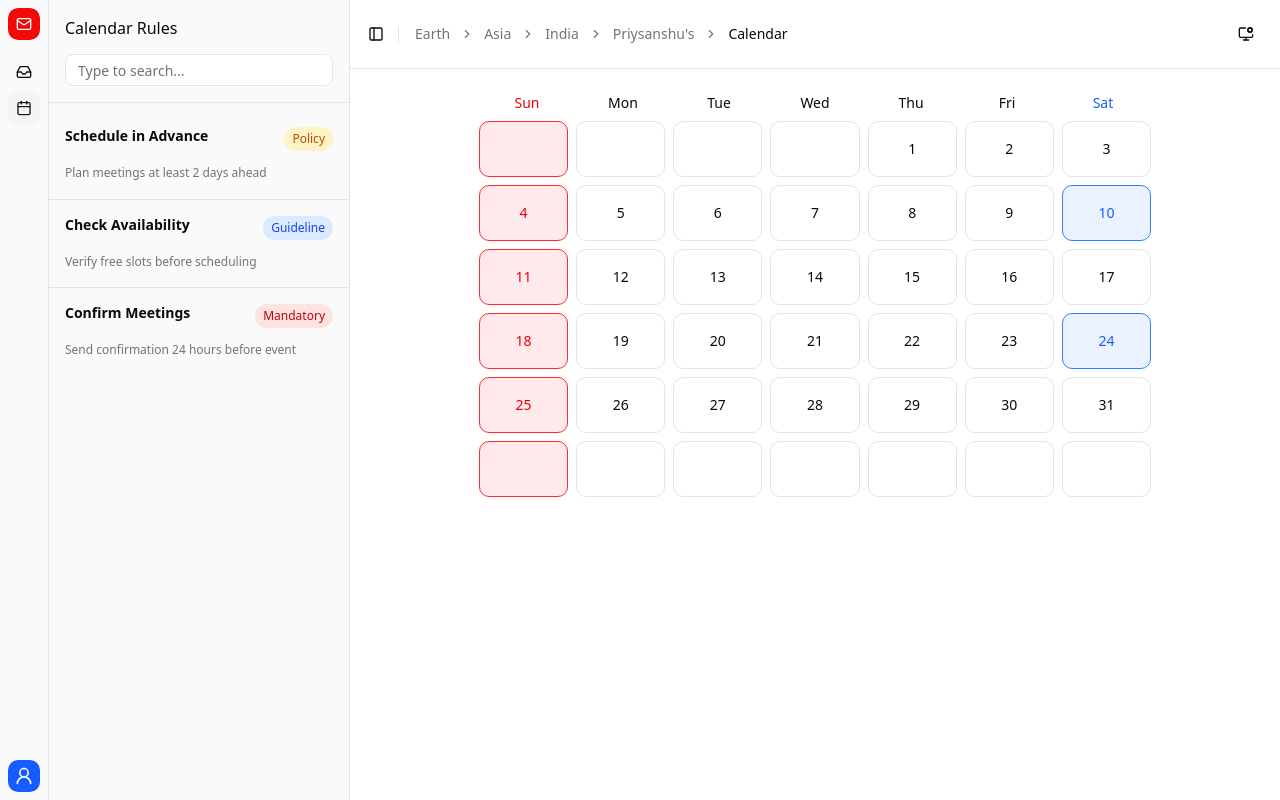
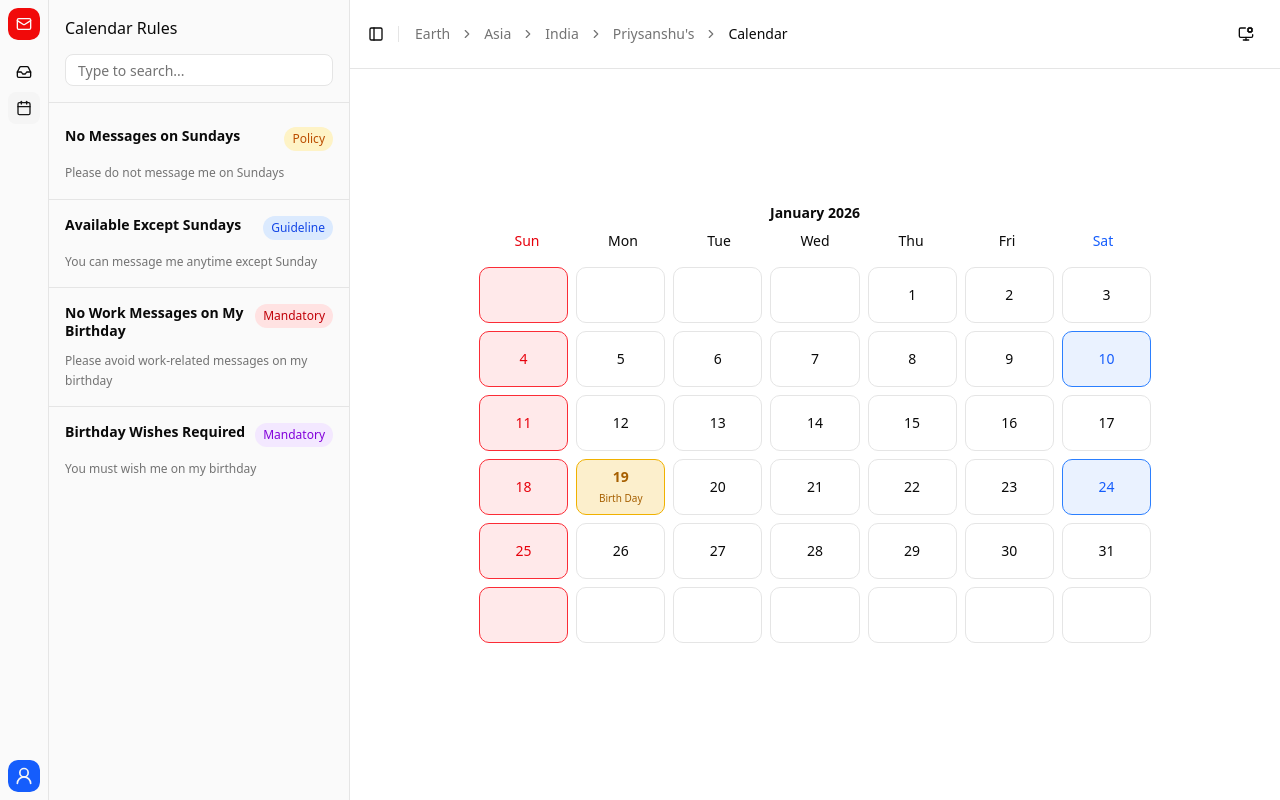
Before and after one commit to nsgpriyanshu/nsmail, a Next.js app: page /calendar in a window 1280 px wide. Built offline with nearby package versions, Linux system fonts and the light colour scheme.

Commit message:
fix: small bugs

```diff
--- a/app/calendar/page.tsx
+++ b/app/calendar/page.tsx
@@ -1,6 +1,7 @@
-import { AppSidebar } from '@/components/app-sidebar'
+'use client'
+
+import { AppSidebar, CALENDAR_RULES } from '@/components/app-sidebar'
 import { CalendarView } from '@/components/calendar/calendar-view'
-
 import { ModeToggle } from '@/components/global/theme-toggel'
 import {
   Breadcrumb,
@@ -12,19 +13,17 @@ import {
 } from '@/components/ui/breadcrumb'
 import { Separator } from '@/components/ui/separator'
 import { SidebarInset, SidebarProvider, SidebarTrigger } from '@/components/ui/sidebar'
+import { RulesList } from '@/components/global/rule-list'
 
 export default function CalendarPage() {
   return (
     <SidebarProvider
-      style={
-        {
-          '--sidebar-width': '350px',
-        } as React.CSSProperties
-      }
+      style={{ '--sidebar-width': '350px' } as React.CSSProperties}
     >
       <AppSidebar />
 
       <SidebarInset>
+        {/* Header */}
         <header className="bg-background sticky top-0 flex items-center justify-between border-b p-4">
           <div className="flex items-center gap-2">
             <SidebarTrigger className="-ml-1" />
@@ -62,9 +61,16 @@ export default function CalendarPage() {
           <ModeToggle />
         </header>
 
-        <div className="flex flex-1 justify-center p-6">
-          <div className="w-full max-w-2xl">
+        {/* Main content */}
+        <div className="flex flex-1 flex-col items-center justify-center p-6">
+          <div className="w-full max-w-2xl space-y-6">
+            {/* Calendar view */}
             <CalendarView year={2026} month={0} />
+
+            {/* Rules below calendar on mobile only */}
+            <div className="md:hidden">
+              <RulesList rules={CALENDAR_RULES} title="Rules & Guidelines" />
+            </div>
           </div>
         </div>
       </SidebarInset>
--- a/components/app-sidebar/index.tsx
+++ b/components/app-sidebar/index.tsx
@@ -1,12 +1,11 @@
 'use client'
 
 import * as React from 'react'
-import { ArchiveX, Command, File, Inbox, Send, Trash2, Calendar, Mail } from 'lucide-react'
+import { Inbox, Calendar, Mail } from 'lucide-react'
 import { usePathname, useRouter } from 'next/navigation'
 import { cn } from '@/lib/utils'
 
 import { NavUser } from '@/components/app-sidebar/nav-user'
-import { Label } from '@/components/ui/label'
 import {
   Sidebar,
   SidebarContent,
@@ -20,47 +19,73 @@ import {
   SidebarMenuItem,
   useSidebar,
 } from '@/components/ui/sidebar'
-import { Switch } from '@/components/ui/switch'
 
 const INBOX_RULES = [
   {
     title: 'One Message Only',
-    description: 'Keep conversations focused with single messages',
+    description: 'Keep conversations focused with a single message',
     type: 'Policy',
-    color: 'bg-amber-100 text-amber-700',
+    color:
+      'bg-amber-100 text-amber-700 dark:bg-amber-900/40 dark:text-amber-300',
+  },
+  {
+    title: 'Clear & Relevant',
+    description: 'Ask clearly so we can help faster',
+    type: 'Guideline',
+    color:
+      'bg-blue-100 text-blue-700 dark:bg-blue-900/40 dark:text-blue-300',
   },
   {
     title: 'Response Time',
-    description: 'Aim to respond within 24 hours',
+    description: 'Expect replies within 24 hours',
     type: 'Guideline',
-    color: 'bg-blue-100 text-blue-700',
+    color:
+      'bg-sky-100 text-sky-700 dark:bg-sky-900/40 dark:text-sky-300',
   },
   {
     title: 'Maintain Respect',
-    description: 'Always be professional and courteous',
+    description: 'Be professional and courteous',
     type: 'Mandatory',
-    color: 'bg-red-100 text-red-700',
+    color:
+      'bg-red-100 text-red-700 dark:bg-red-900/40 dark:text-red-300',
+  },
+  {
+    title: 'Follow Instructions',
+    description: 'Read and follow given steps carefully',
+    type: 'Mandatory',
+    color:
+      'bg-purple-100 text-purple-700 dark:bg-purple-900/40 dark:text-purple-300',
   },
 ]
 
 const CALENDAR_RULES = [
   {
-    title: 'Schedule in Advance',
-    description: 'Plan meetings at least 2 days ahead',
+    title: 'No Messages on Sundays',
+    description: 'Please do not message me on Sundays',
     type: 'Policy',
-    color: 'bg-amber-100 text-amber-700',
+    color:
+      'bg-amber-100 text-amber-700 dark:bg-amber-900/40 dark:text-amber-300',
   },
   {
-    title: 'Check Availability',
-    description: 'Verify free slots before scheduling',
+    title: 'Available Except Sundays',
+    description: 'You can message me anytime except Sunday',
     type: 'Guideline',
-    color: 'bg-blue-100 text-blue-700',
+    color:
+      'bg-blue-100 text-blue-700 dark:bg-blue-900/40 dark:text-blue-300',
   },
   {
-    title: 'Confirm Meetings',
-    description: 'Send confirmation 24 hours before event',
+    title: 'No Work Messages on My Birthday',
+    description: 'Please avoid work-related messages on my birthday',
     type: 'Mandatory',
-    color: 'bg-red-100 text-red-700',
+    color:
+      'bg-red-100 text-red-700 dark:bg-red-900/40 dark:text-red-300',
+  },
+  {
+    title: 'Birthday Wishes Required',
+    description: 'You must wish me on my birthday',
+    type: 'Mandatory',
+    color:
+      'bg-purple-100 text-purple-700 dark:bg-purple-900/40 dark:text-purple-300',
   },
 ]
 
@@ -200,3 +225,5 @@ export function AppSidebar({ ...props }: React.ComponentProps<typeof Sidebar>) {
     </Sidebar>
   )
 }
+
+export { INBOX_RULES, CALENDAR_RULES }
--- a/components/calendar/calendar-view.tsx
+++ b/components/calendar/calendar-view.tsx
@@ -3,6 +3,10 @@
 import { cn } from '@/lib/utils'
 
 const DAYS = ['Sun', 'Mon', 'Tue', 'Wed', 'Thu', 'Fri', 'Sat']
+const MONTHS = [
+  'January','February','March','April','May','June',
+  'July','August','September','October','November','December',
+]
 
 export function CalendarView({
   year,
@@ -13,14 +17,43 @@ export function CalendarView({
   month: number
   fullHeight?: boolean
 }) {
+  const today = new Date()
+  const currentDate = today.getDate()
+  const currentMonth = today.getMonth()
+  const currentYear = today.getFullYear()
+
   const firstDay = new Date(year, month, 1).getDay()
   const totalDays = new Date(year, month + 1, 0).getDate()
 
   let day = 1
   let saturdayCount = 0
 
+  // ───── Events inside the same file
+  const EVENTS = [
+    {
+      date: `${year}-07-19`,
+      title: 'Birth Day',
+      description: 'Today is my birthday!',
+      color: 'text-yellow-700 dark:text-yellow-300',
+    },
+  ]
+
+  // ───── Map events by day for easy lookup
+  const eventsMap: Record<number, typeof EVENTS> = {}
+  EVENTS.forEach(ev => {
+    const dayNum = Number(ev.date.split('-')[2])
+    if (!eventsMap[dayNum]) eventsMap[dayNum] = []
+    eventsMap[dayNum].push(ev)
+  })
+
   return (
-    <div className={cn('grid grid-rows-[auto_1fr]', fullHeight && 'h-full')}>
+    <div className={cn('grid grid-rows-[auto_1fr] gap-2', fullHeight && 'h-full')}>
+      {/* Month & Year */}
+      <div className="text-center text-sm font-semibold">
+        {MONTHS[month]} {year}
+      </div>
+
+      {/* Weekdays */}
       <div className="grid grid-cols-7 text-center text-sm font-medium">
         {DAYS.map(d => (
           <div
@@ -32,28 +65,49 @@ export function CalendarView({
         ))}
       </div>
 
+      {/* Dates */}
       <div className="grid grid-cols-7 gap-2 pt-2">
         {Array.from({ length: 42 }).map((_, i) => {
           const valid = i >= firstDay && day <= totalDays
+          const date = valid ? day++ : null
 
-          const date = valid ? day++ : null
           const isSunday = i % 7 === 0
           const isSaturday = i % 7 === 6
+          if (isSaturday && date) saturdayCount++
+          const specialSat = isSaturday && (saturdayCount === 2 || saturdayCount === 4)
+          const isToday = date === currentDate && month === currentMonth && year === currentYear
 
-          if (isSaturday && date) saturdayCount++
+          const dayEvents = date ? eventsMap[date] || [] : []
 
-          const specialSat = isSaturday && (saturdayCount === 2 || saturdayCount === 4)
+          // ───── Date style
+          let dateStyle = ''
+          if (isToday) dateStyle = 'border-green-500 bg-green-500/20 text-green-700 font-semibold'
+          else if (isSunday) dateStyle = 'border-red-500 bg-red-500/10 text-red-600'
+          else if (specialSat) dateStyle = 'border-blue-500 bg-blue-500/10 text-blue-600'
+          else if (dayEvents.length > 0) dateStyle = 'border-yellow-500 bg-yellow-500/20 text-yellow-700 font-semibold'
 
           return (
             <div
               key={i}
               className={cn(
-                'flex h-14 items-center justify-center rounded-lg border text-sm',
-                isSunday && 'border-red-500 bg-red-500/10 text-red-600',
-                specialSat && 'border-blue-500 bg-blue-500/10 text-blue-600',
+                'flex h-14 flex-col items-center justify-center rounded-lg border text-sm text-center p-1',
+                dateStyle
               )}
             >
               {date}
+              {/* Event badges */}
+              {dayEvents.map(ev => (
+                <div
+                  key={ev.title}
+                  className={cn(
+                    'mt-1 w-full truncate rounded px-1 text-[10px] font-medium',
+                    ev.color
+                  )}
+                  title={ev.title + ': ' + ev.description}
+                >
+                  {ev.title}
+                </div>
+              ))}
             </div>
           )
         })}
--- /dev/null
+++ b/components/global/rule-list.tsx
@@ -0,0 +1,42 @@
+'use client'
+
+import { SidebarGroup, SidebarGroupContent, SidebarGroupLabel } from '@/components/ui/sidebar'
+import { cn } from '@/lib/utils'
+
+interface Rule {
+  title: string
+  description: string
+  type: string
+  color: string
+}
+
+interface RulesListProps {
+  title?: string
+  rules: Rule[]
+}
+
+export function RulesList({ title, rules }: RulesListProps) {
+  return (
+    <SidebarGroup className="h-auto">
+      {title && <SidebarGroupLabel>{title}</SidebarGroupLabel>}
+      <SidebarGroupContent className="divide-y">
+        {rules.map(rule => (
+          <div key={rule.title} className="flex flex-col gap-2 p-4 text-sm">
+            <div className="flex w-full items-start justify-between gap-2">
+              <div className="font-semibold text-foreground flex-1">{rule.title}</div>
+              <span
+                className={cn(
+                  'rounded-full px-2 py-1 text-xs font-medium whitespace-nowrap',
+                  rule.color
+                )}
+              >
+                {rule.type}
+              </span>
+            </div>
+            <p className="text-muted-foreground text-xs leading-relaxed">{rule.description}</p>
+          </div>
+        ))}
+      </SidebarGroupContent>
+    </SidebarGroup>
+  )
+}
```
Also changed, not shown: app/inbox/page.tsx (+15 -14 lines), components/app-sidebar/sidebar-calendar.tsx (+16 -13 lines), components/app-sidebar/sidebar-inbox.tsx (+11 -12 lines).
